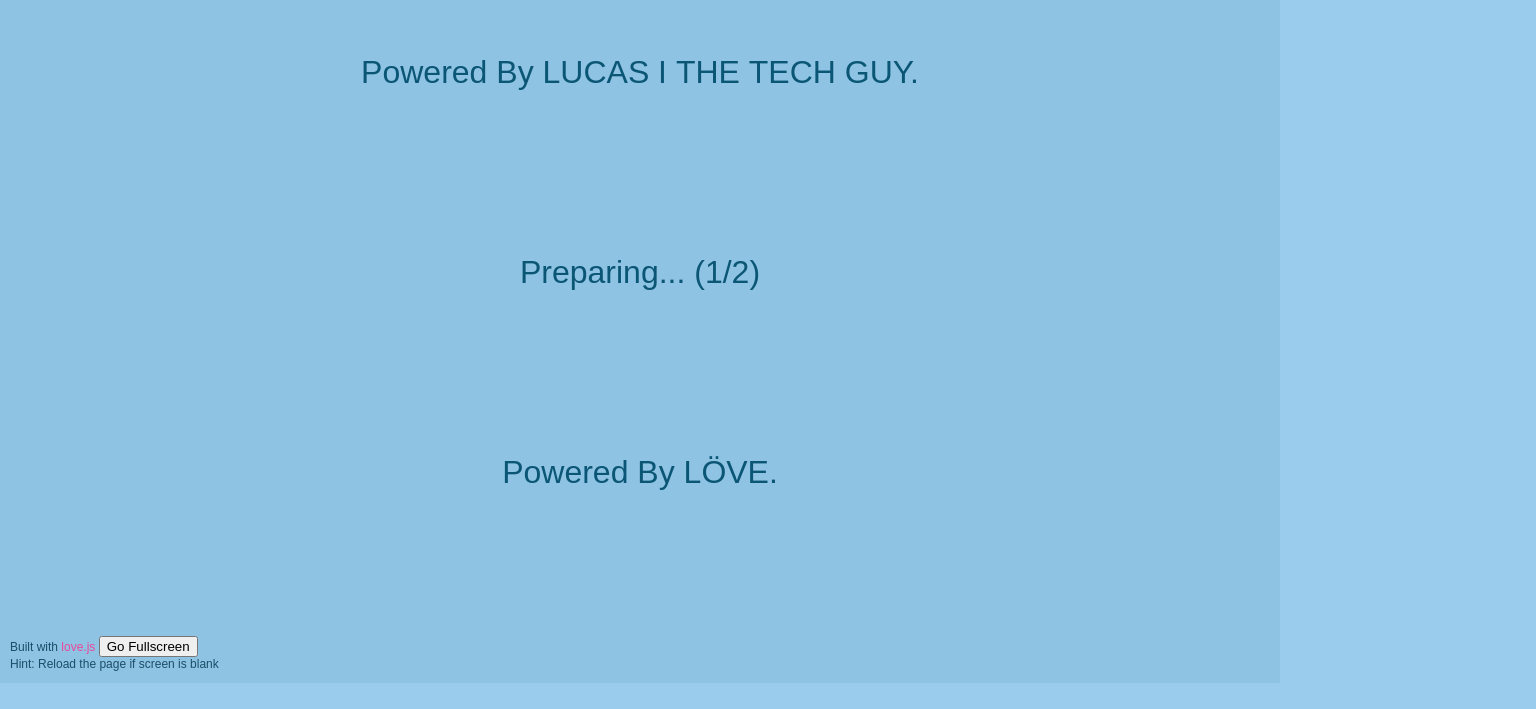
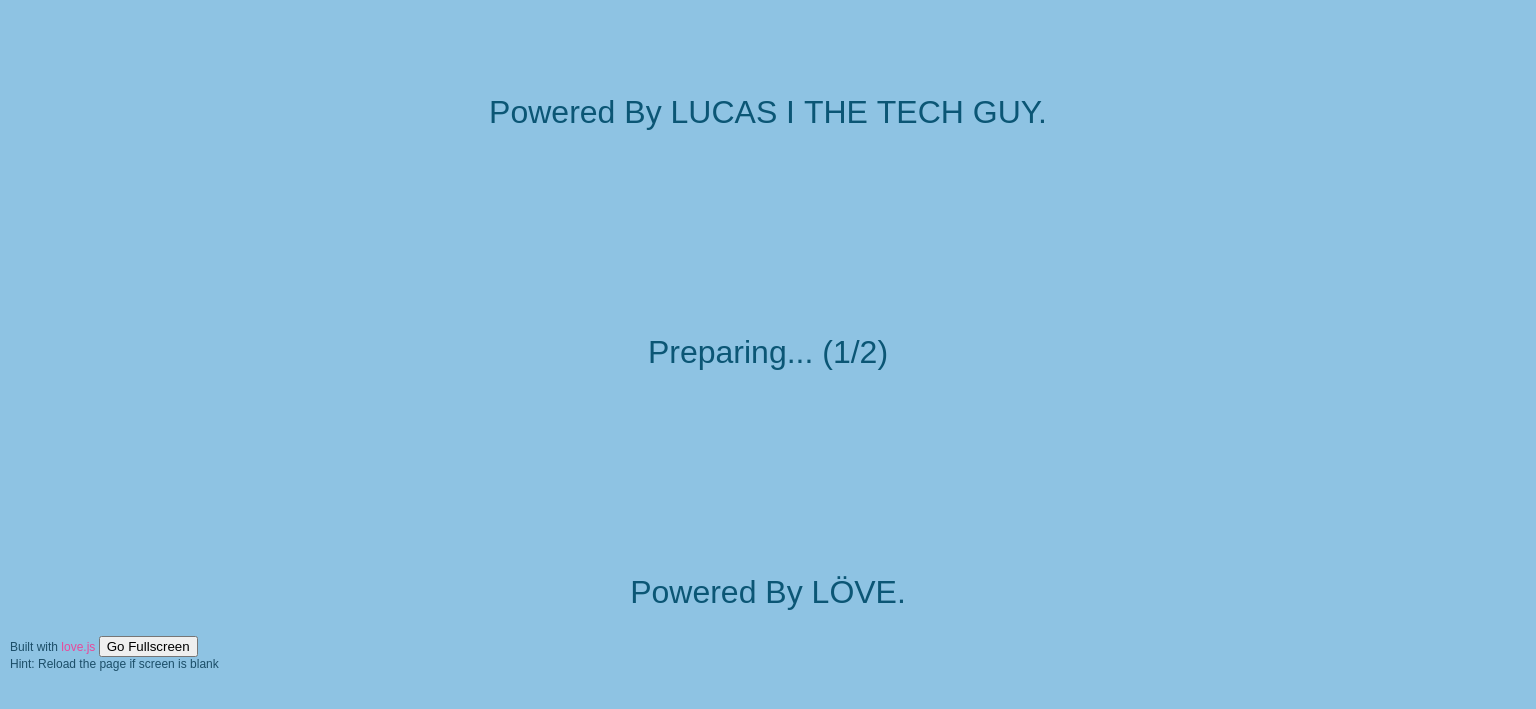
Before and after one commit to lukazkool/david, a plain HTML site: page index.html in a window 1280 px wide. Shown: the part 117-826 px from the top of the page, 1536 px wide, since content can reach past the window. Drawn offline with Linux system fonts and the light colour scheme; no server answers.

Commit message:
Update index.html
more window sizing crap

```diff
--- a/index.html
+++ b/index.html
@@ -12,24 +12,11 @@
     <center>
       <div>
         <canvas id="loadingCanvas" oncontextmenu="event.preventDefault()" width="1536" height="960"></canvas>
-        <canvas id="canvas" oncontextmenu="event.preventDefault()"></canvas>
+        <canvas id="canvas" oncontextmenu="event.preventDefault()" width="1536" height="960"></canvas>
       </div>
     </center>
 
     <script type='text/javascript'>
-      function resizeCanvas() {
-        const canvas = document.querySelector("canvas");
-        canvas.width = window.innerWidth;
-        canvas.height = window.innerHeight;
-      }
-
-      window.addEventListener("resize", resizeCanvas);
-      window.addEventListener("orientationchange", resizeCanvas);
-    // call once
-    resizeCanvas();
-
-
-
       function goFullScreen(){
             var canvas = document.getElementById("canvas");
             if(canvas.requestFullScreen)
```
